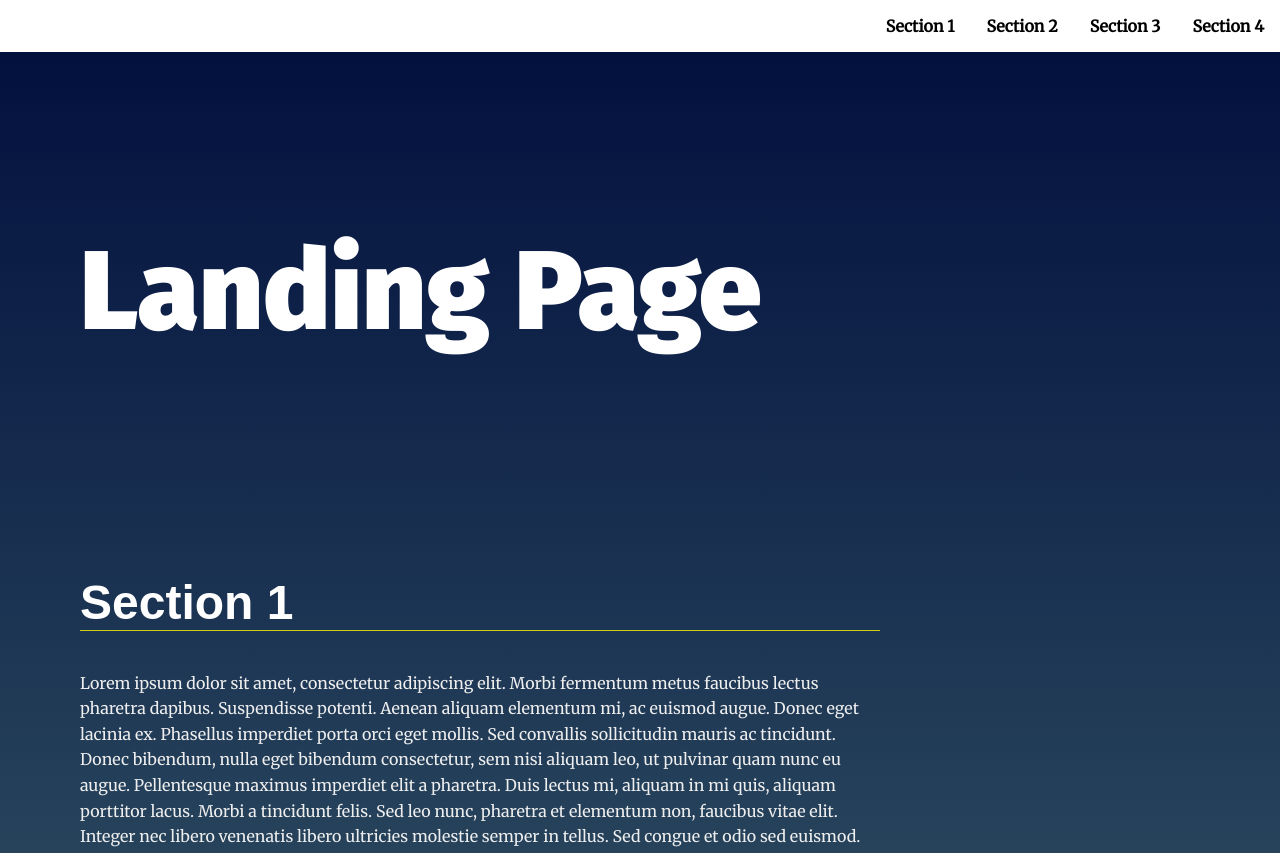
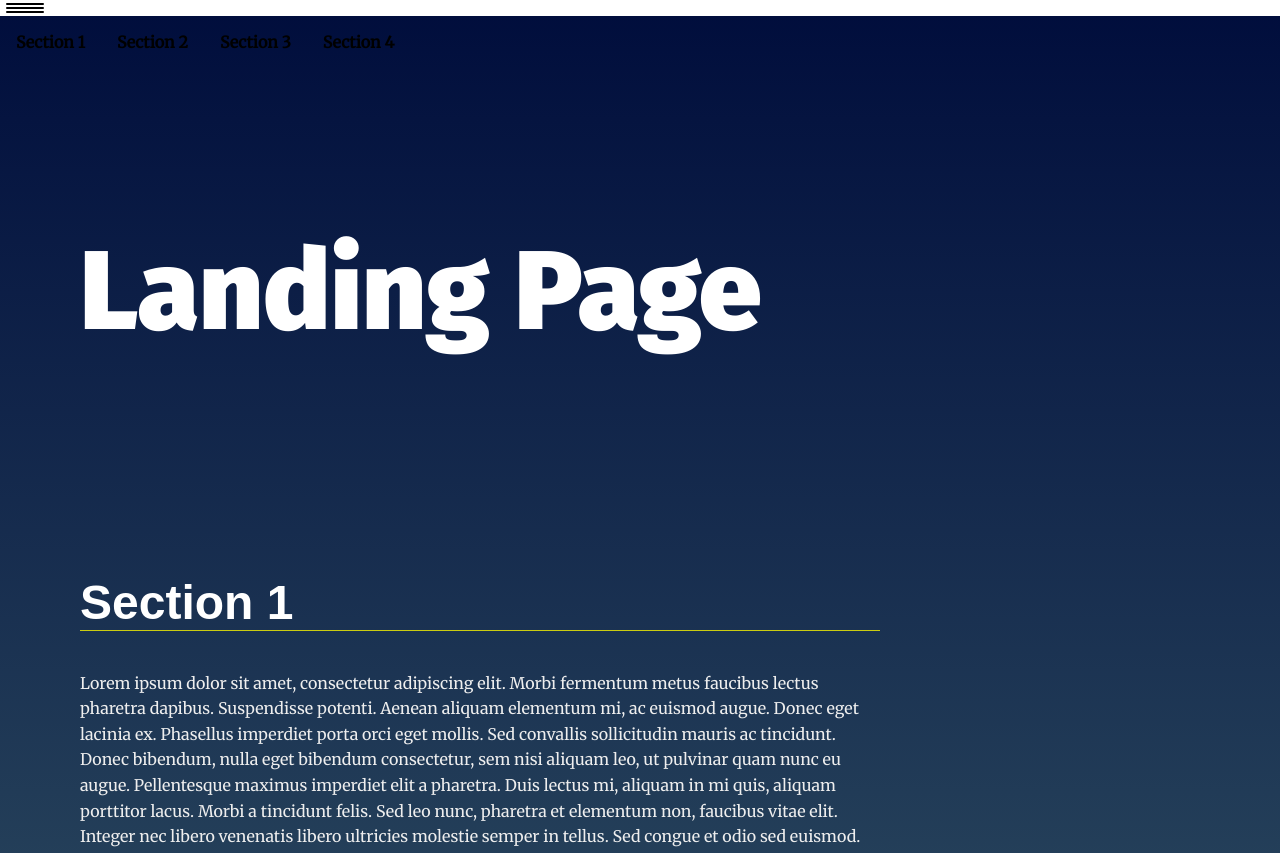
Before and after one commit to joycembika/landing-page, a plain HTML site: page index.html in a window 1280 px wide. Shown: the top 853 px of the page. Drawn offline with Linux system fonts and the light colour scheme.

Commit message:
mobile nav

```diff
--- a/css/styles.css
+++ b/css/styles.css
@@ -62,19 +62,6 @@ section {
   min-height: 80vh;
 }
 
-@media only screen and (min-width: 35em) {
-  main {
-    margin: 20vh 1em 20vh;
-  }
-  .main-hero {
-    min-height: 20vh;
-    padding-top: 3em;
-  }
-  section {
-    min-height: 60vh;
-  }
-}
-
 /* ---- Module Rules ---- */
 
 /* Navigation Styles*/
@@ -106,6 +93,35 @@ section {
     background: #333;
     color: #fff;
     transition: ease 0.3s all;
+  }
+}
+
+.nav-toggle {
+  width: 50px;
+  background: none;
+  border: none;
+  display: none;
+}
+
+.toggle-line {
+  display: block;
+  width: 100%;
+  height: 2px;
+  background-color: #000;
+  border-radius: 4px;
+  margin: 2px 0;
+}
+
+@media only screen and (min-width: 35em) {
+  .nav-toggle {
+    display: block;
+    order: 1;
+  }
+
+  nav {
+    position: absolute;
+    top: 100%;
+    z-index: 10;
   }
 }
 /* Header Styles */
--- a/index.html
+++ b/index.html
@@ -17,6 +17,11 @@
     <!-- HTML Follows BEM naming conventions
   IDs are only used for sections to connect menu achors to sections -->
     <header class="page__header">
+      <button class="nav-toggle">
+        <span class="toggle-line"></span>
+        <span class="toggle-line"></span>
+        <span class="toggle-line"></span>
+      </button>
       <nav class="navbar__menu">
         <!-- Navigation starts as empty UL that will be populated with JS -->
         <ul id="navbar__list"></ul>
```
